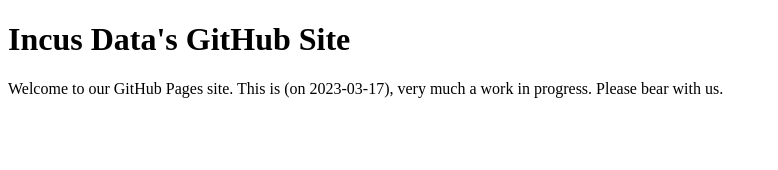
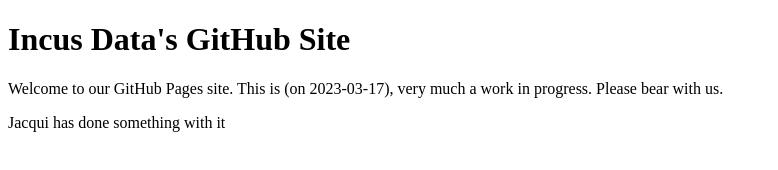
Before and after one commit to incusdata/incusdata.github.io, a plain HTML site: page index.html in a window 1280 px wide. Shown: the whole page, without its empty margins (0-778 px from the left). Drawn offline with Linux system fonts and the light colour scheme.

Commit message:
Jacqui added something

```diff
--- a/index.html
+++ b/index.html
@@ -15,5 +15,7 @@
 
    <p>Welcome to our GitHub Pages site. This is (on 2023-03-17), very
    much a work in progress. Please bear with us.</p>
+
+   <p>Jacqui has done something with it</p>
 </body>
 </html>
```
